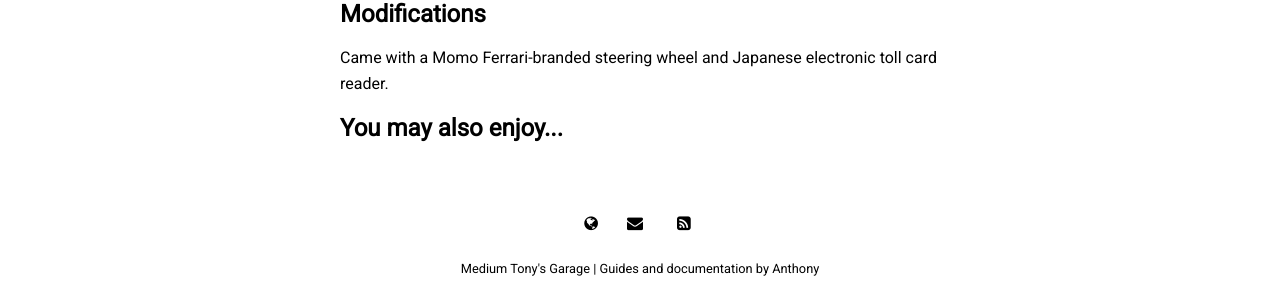
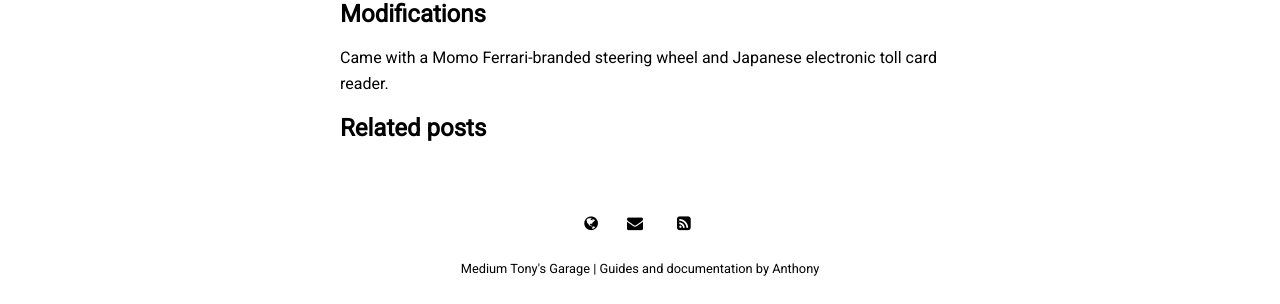
Before and after one commit to prestia/mediumtonys, a Jekyll site: the page built from _posts/2023-8-21-beat.md, in a window 1280 px wide and 1390 px high. Shown: the part 1083-1387 px from the top of the window. Built offline with Jekyll 4.4.1, drawn with Linux system fonts in a browser that asks for light colours; nearby versions of some CDN libraries.

Commit message:
Update settings.yml

```diff
--- a/_data/settings.yml
+++ b/_data/settings.yml
@@ -22,8 +22,8 @@ pagination:
   next_page: 'Newer'
   previous_page: 'Older'
 
-sharing_button_prompt: 'Feel free to share!'
+sharing_button_prompt: 'Share'
 
-related_posts: 'You may also enjoy...'
+related_posts: 'Related posts'
 
 post_date_prefix: 'Written on'
```
